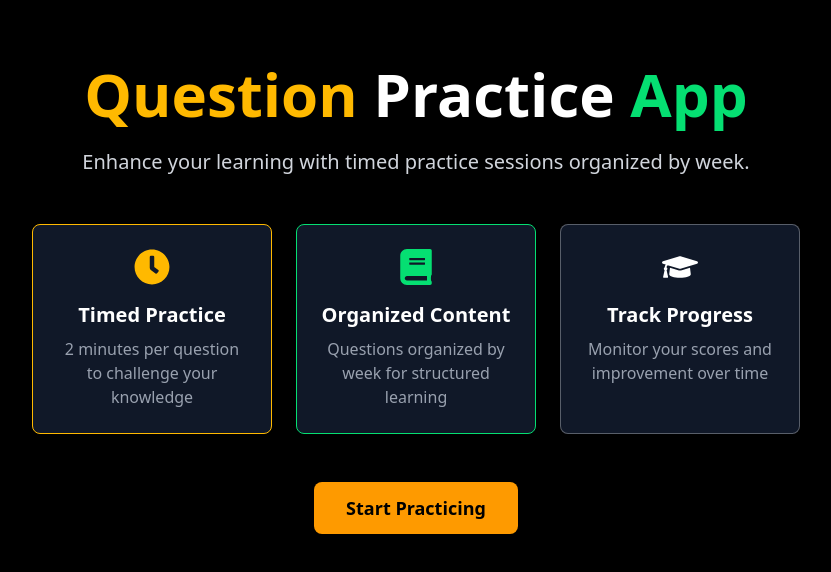
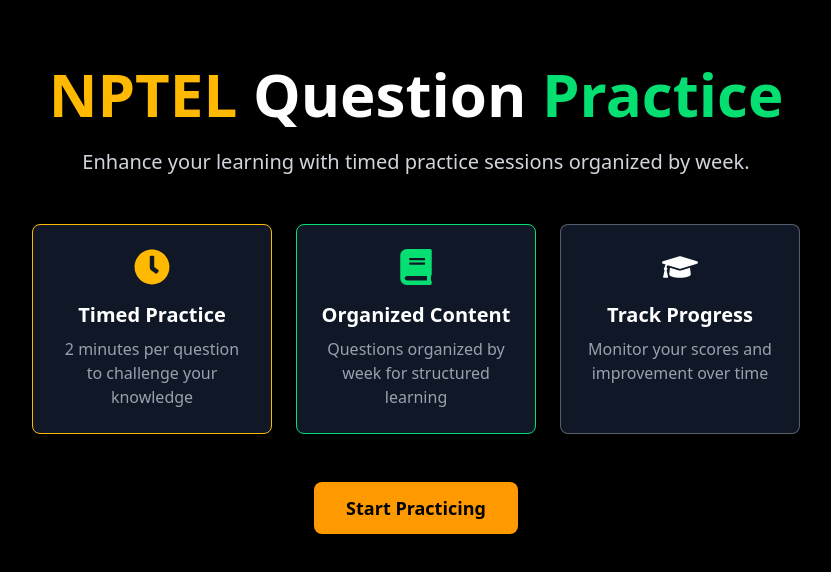
Before and after one commit to kumar10248/quiz, a Next.js app: page / in a window 1280 px wide. Shown: the top 572 px of the page, without its empty margins (224-1055 px from the left). Built offline with nearby package versions, Linux system fonts and the light colour scheme.

Commit message:
feat: Update header text for improved branding and clarity

```diff
--- a/src/app/page.tsx
+++ b/src/app/page.tsx
@@ -6,8 +6,8 @@
     <div className="min-h-screen bg-black text-white">
       <div className="container mx-auto px-4 py-16">
         <div className="max-w-3xl mx-auto text-center">
-          <h1 className="text-4xl md:text-6xl font-bold mb-6">
-            <span className="text-amber-400">Question</span> Practice <span className="text-green-400">App</span>
+          <h1 className="text-2xl md:text-6xl font-bold mb-6">
+            <span className="text-amber-400">NPTEL</span> Question <span className="text-green-400">Practice</span>
           </h1>
           <p className="text-xl mb-12 text-gray-300">
             Enhance your learning with timed practice sessions organized by week.
```
